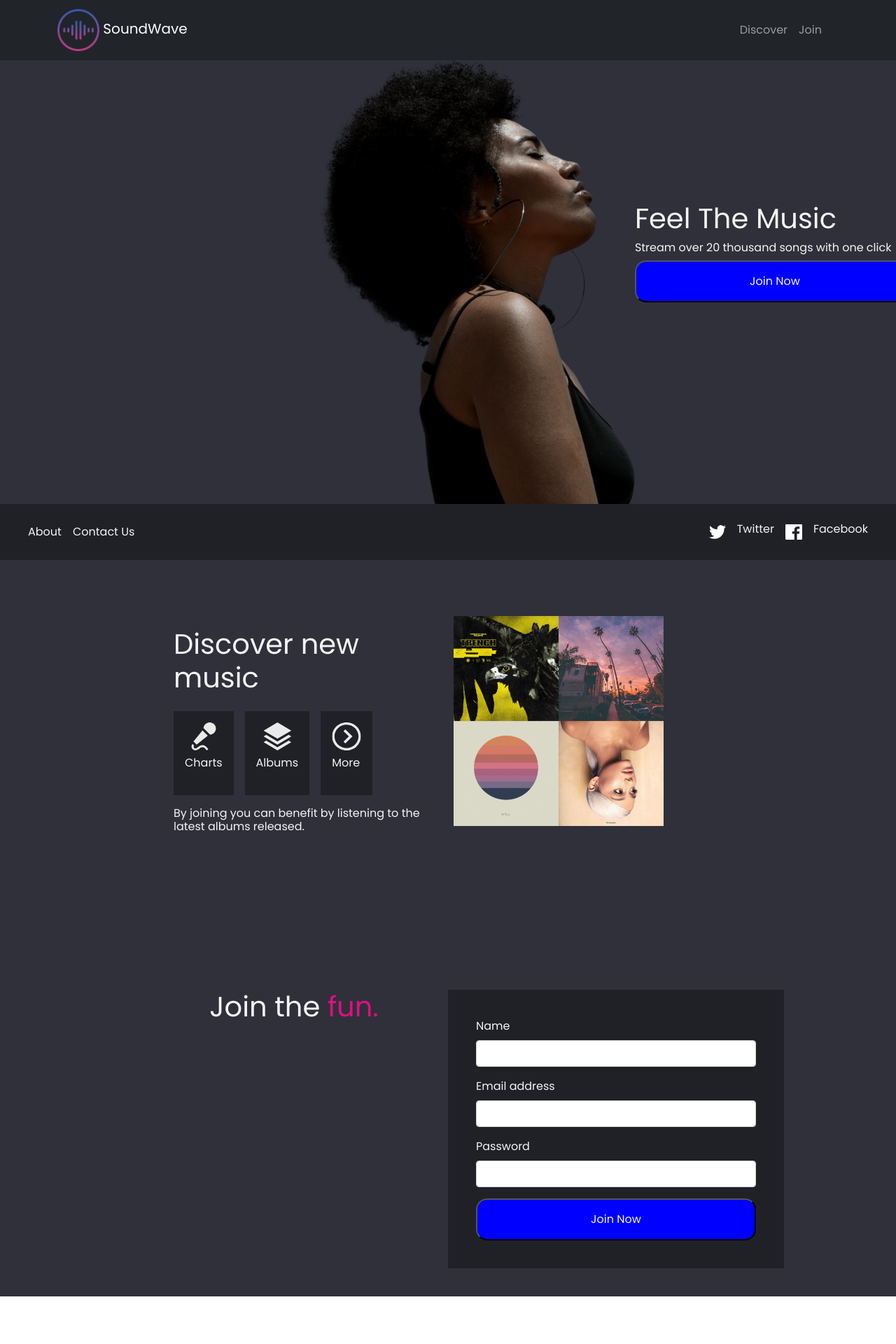
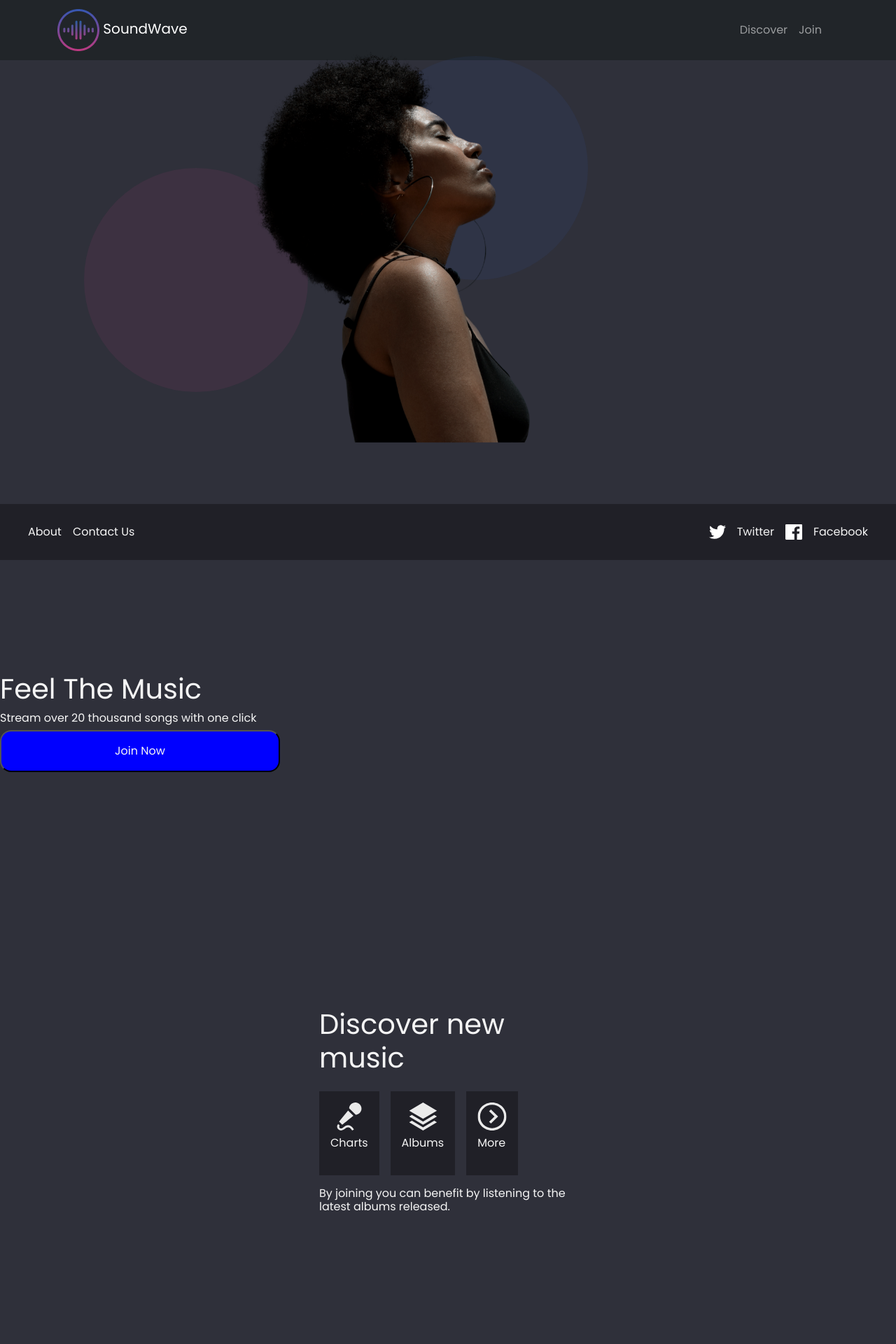
Before and after one commit to marielleia/Soundwave_project, a React (Create React App) app: page / in a window 1280 px wide. Shown: the top 1920 px of the page at 70% size. Before the commit the page ends 1852 px from the top, so only its background shows below. Built offline with nearby package versions, Linux system fonts and the light colour scheme.

Commit message:
circle portada

```diff
--- a/src/App.css
+++ b/src/App.css
@@ -5,11 +5,12 @@ scroll-behavior: smooth;
 }
 
 main {
+  height: 100%;
+  width: auto;
   font-family: "Poppins";
   background-color: #2F303A;
   display: flex;
   flex-direction: column;
-  height: 100%;
   color: whitesmoke;
   overflow: hidden;
 }
@@ -23,23 +24,20 @@ nav {
 
 /*---------------MAIN---------*/
 
-.Portada {
-  display: flex;
-  flex-direction: row;
-  justify-content: center;
+#portada {
   align-items: center;
 }
 
 /*-------------DISCOVER--------*/
 
-.Discover {
+#discover {
   height: 100%;
   width: auto;
 }
 
 /*------------JOIN------------*/
 
-.Join {
+#join {
   height: 100%;
   width: auto;
 }
@@ -55,5 +53,4 @@ footer {
   align-items: center;
   bottom:0;
   position:fixed;
-
 }
--- a/src/App.js
+++ b/src/App.js
@@ -24,19 +24,19 @@ function App() {
 
         </header>
 
-        <section className='Portada'>
+        <section id= '#portada'>
 
             <Portada/>
 
         </section>
 
-        <section className='Discover'>
+        <section id='discover'>
 
           <Discover/>
 
         </section>
 
-        <section className='Join'>
+        <section id='join'>
 
           <Join/>
 
--- a/src/components/Discover.css
+++ b/src/components/Discover.css
@@ -1,5 +1,5 @@
 /********section*******/
-.discover {
+#discover {
     display: grid;
     grid-template-columns: repeat(auto-fit, 50vh);
     margin: 20vh;
--- a/src/components/Discover.js
+++ b/src/components/Discover.js
@@ -6,7 +6,7 @@ import Covers from '../images/covers.jpg';
 
 function Discover() {
     return (
-          <section className="discover">
+          <section id="discover">
               <div className="text-discover">
                 <h1>Discover new music</h1>
                 <div className="icons">
--- a/src/components/Footer.js
+++ b/src/components/Footer.js
@@ -12,8 +12,8 @@ function Footer() {
           <FooterButton buttonText={"Contact Us"}/>
         </div>
         <div className='social-media'>
-          <img src={Twitter} className="twitter" alt="twitter"/><h6>Twitter</h6>
-          <img src={Facebook} className="facebook" alt="facebook"/><h6>Facebook</h6>
+          <img src={Twitter} className="twitter" alt="twitter"/><FooterButton buttonText={"Twitter"}/>
+          <img src={Facebook} className="facebook" alt="facebook"/><FooterButton buttonText={"Facebook"}/>
         </div>
     </footer>
   );
--- a/src/components/ImageHero.css
+++ b/src/components/ImageHero.css
@@ -1,5 +1,4 @@
 .chica {
-    margin-top: 10vh;
-    height: 80vh;
+    height: 70vh;
     width: auto;
 }
--- a/src/components/Join.css
+++ b/src/components/Join.css
@@ -1,7 +1,6 @@
-.join{
+#join{
     display: grid;
-    grid-template-columns: repeat(auto-fit, 55vh);
-    margin: 5vh;
+    grid-template-columns: repeat(auto-fit, 60vh);
     justify-content: center;
 }
 
--- a/src/components/Join.js
+++ b/src/components/Join.js
@@ -3,7 +3,7 @@ import Form from 'react-bootstrap/Form';
 
 function Join() {
     return (
-          <section className="join">
+          <section id="join">
                 <div className="text">
                     <h1 className="jointhe">Join the <span className="fun">fun.</span></h1>
                 </div>
--- a/src/components/Menu.js
+++ b/src/components/Menu.js
@@ -8,11 +8,11 @@ function Menu() {
   <nav>
     <Navbar expand="lg" bg="dark" variant="dark" sticky="top">
       <Container>
-        <Navbar.Brand href=".SoundWave"><img className= "logo" alt="soundwave logo" src={Logo}/> SoundWave
+        <Navbar.Brand href="#portada"><img className= "logo" alt="soundwave logo" src={Logo}/> SoundWave
         </Navbar.Brand>
           <Nav className="nav-link">
-            <Nav.Link href=".discover">Discover</Nav.Link>
-            <Nav.Link href=".join">Join</Nav.Link>
+            <Nav.Link href="#discover">Discover</Nav.Link>
+            <Nav.Link href="#join">Join</Nav.Link>
           </Nav>
       </Container>
     </Navbar>
--- a/src/components/Portada.css
+++ b/src/components/Portada.css
@@ -1,8 +1,16 @@
-.Portada {
-    overflow: hidden;
-    height: 100%;
+#portada {
+    display: grid;
+    grid-template-columns: repeat(auto-fit, 60vh);
 }
 
+.imageHero{
+    height: 80vh;
+    width: auto;
+    position: relative;
+    z-index: 2;
+    right: 15vh;
+    bottom: 31vh;
+}
 
 /*------------CIRCLES-----------*/
 
@@ -14,22 +22,23 @@
 
 }
 .circle1 {
-    height: 23em;
-    width: 23em;
-    margin-left: 30em;
     background-color:#bc3a801a;
-    top: 3vh;
-    right: 3vh;
-    z-index: 1;
+    height: 20em;
+    width: 20em;
+    top: 30vh;
+    bottom: 30vh;
+    margin-left: 15vh;
+    z-index: 2;
 }
 
 .circle2{
     background-color: #3457b21a;
-    height: 23em;
-    width: 23em;
+    height: 20em;
+    width: 20em;
     z-index: 1;
-    bottom: 27vh;
-    right: 67vh;
+    top: 10vh;
+    right: 10vh;
+    margin-left: 15vh;
 }
 
 .circle3 {
--- a/src/components/Portada.js
+++ b/src/components/Portada.js
@@ -5,7 +5,7 @@ import "./Portada.css"
 
 function Portada() {
     return (
-          <section className="Portada">
+          <section id="portada">
 
               <span className="circle1"></span>
               <span className="circle2"></span>
```
